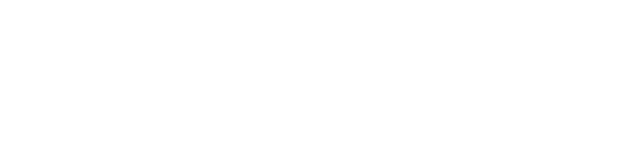
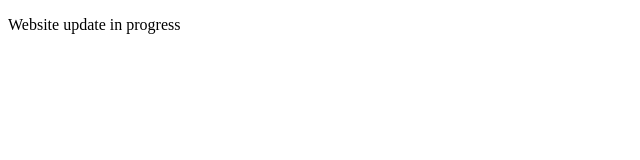
Before and after one commit to PinkCaravaggio/ArtGallery, a plain HTML site: page index.html in a window 1280 px wide. Shown: the whole page, without its empty margins (0-640 px from the left). Drawn offline with Linux system fonts and the light colour scheme.

Commit message:
update v1.0.1

```diff
--- a/index.html
+++ b/index.html
@@ -2,9 +2,9 @@
 <html lang="en">
 <head>
     <meta charset="UTF-8">
-    <title>Home</title>
+    <title>ArtGallery</title>
 </head>
 <body>
-
+    <p>Website update in progress</p>
 </body>
 </html>
```
